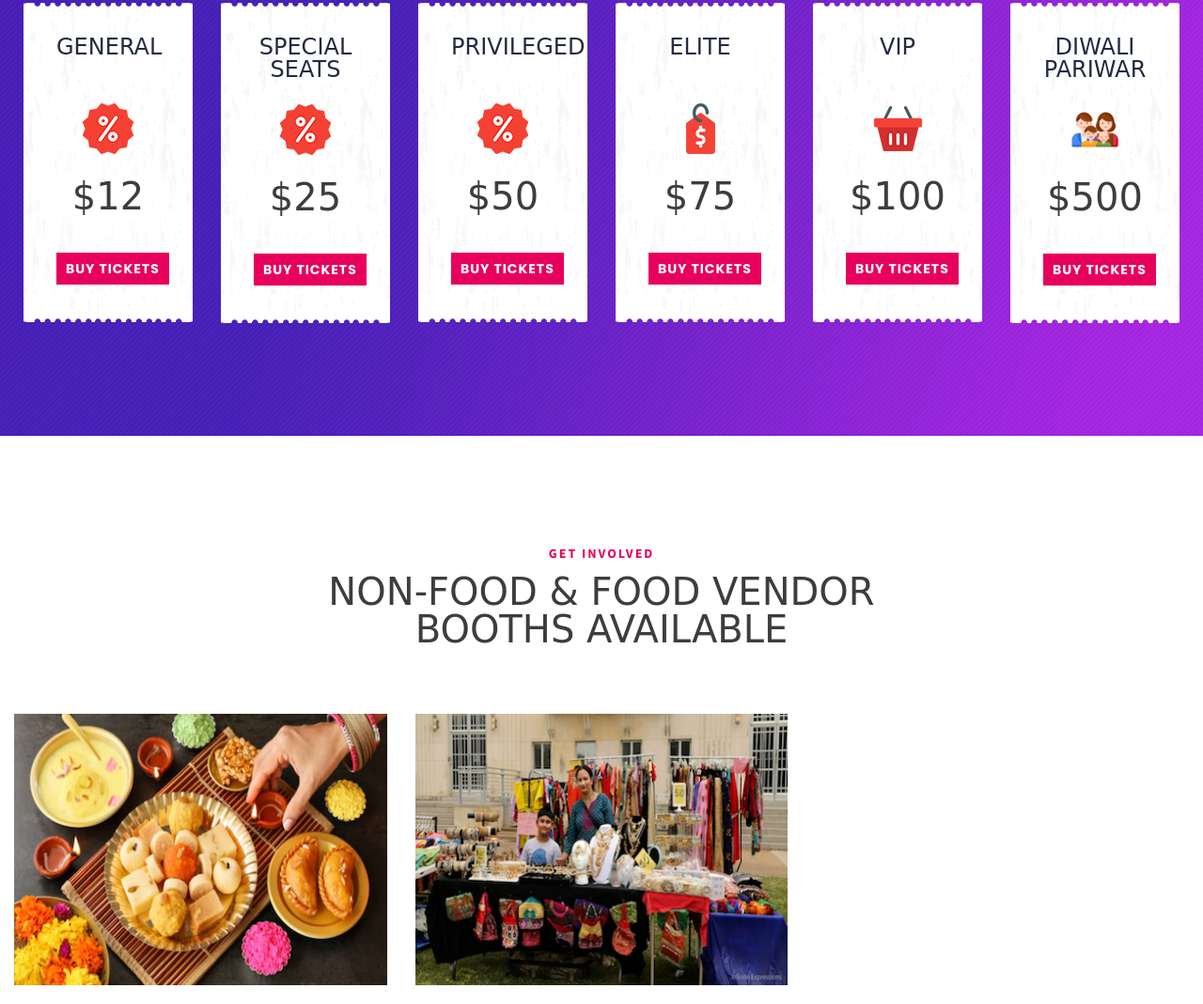
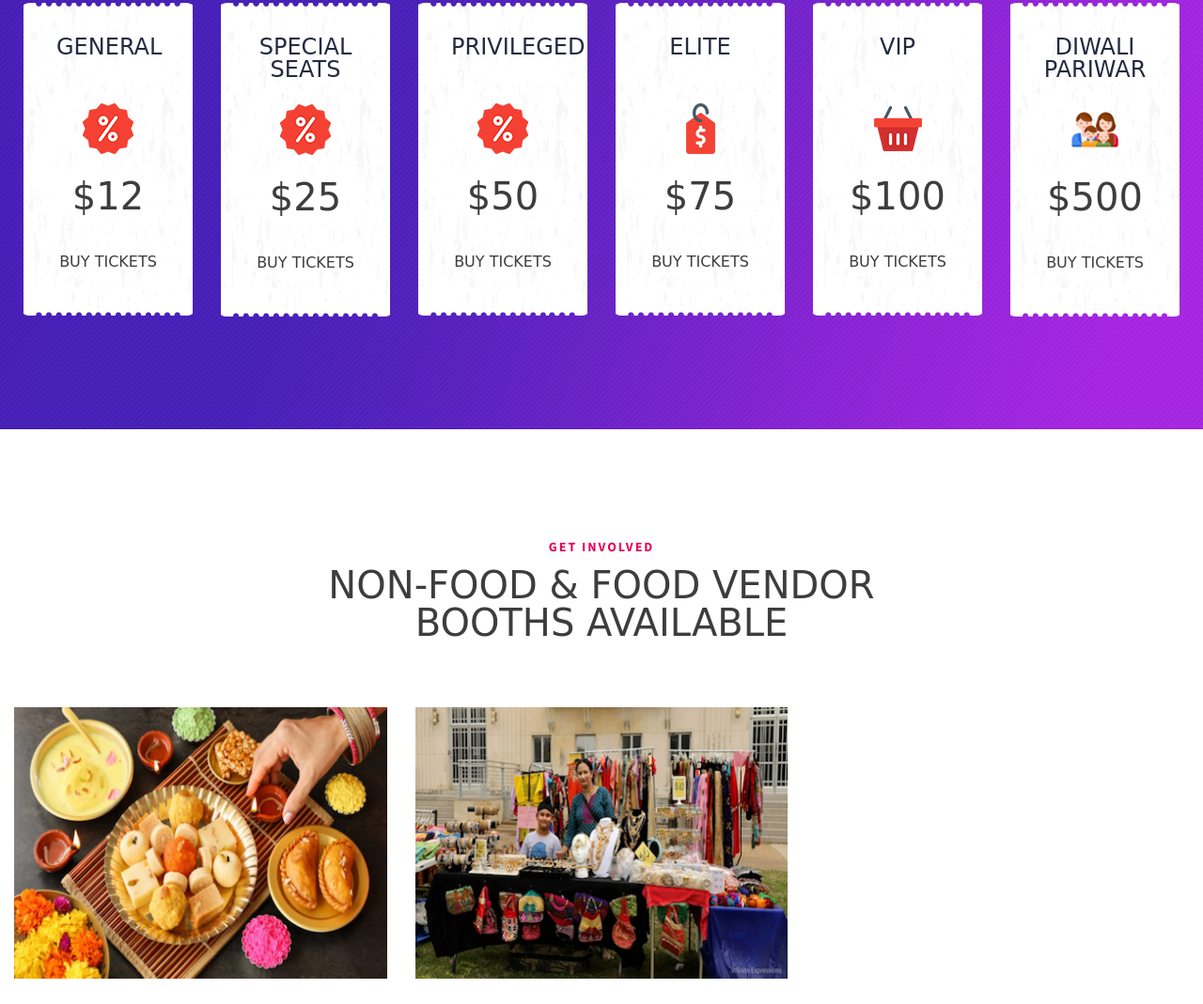
Before and after one commit to RKTJKYog/DiwaliMela2023, a plain HTML site: page index.html in a window 1280 px wide. Shown: the part 4972-6041 px from the top of the page at 94% size. Drawn offline with Linux system fonts and the light colour scheme; some packages are replaced by stand-ins of ours; animation ran at ten frames a second; a web font is replaced by a local one.

Commit message:
Rolling Back Buy Button Changes

```diff
--- a/index.html
+++ b/index.html
@@ -559,7 +559,7 @@
 
                   </div>
                   <div class="price-btn">
-                    <a href="https://fairparktix.evenue.net/cgi-bin/ncommerce3/SEGetEventInfo?ticketCode=GS%3AMULTI%3ACB23%3ADIM1104%3A&linkID=dfp-multi&shopperContext=&pc=&caller=&appCode=&groupCode=DIM&cgc=&dataAccId=447&locale=en_US&siteId=ev_dfp-multi" target="_blank" class="ticket-btn btn "><h7>BUY TICKETS</h7></a>
+                    <a href="https://fairparktix.evenue.net/cgi-bin/ncommerce3/SEGetEventInfo?ticketCode=GS%3AMULTI%3ACB23%3ADIM1104%3A&linkID=dfp-multi&shopperContext=&pc=&caller=&appCode=&groupCode=DIM&cgc=&dataAccId=447&locale=en_US&siteId=ev_dfp-multi" target="_blank" ><h6>BUY TICKETS</h6></a>
                   </div>
                 </div>
               </div>
@@ -582,7 +582,7 @@
 
                   </div>
                   <div class="price-btn">
-                    <a href="https://fairparktix.evenue.net/cgi-bin/ncommerce3/SEGetEventInfo?ticketCode=GS%3AMULTI%3ACB23%3ADIM1104%3A&linkID=dfp-multi&shopperContext=&pc=&caller=&appCode=&groupCode=DIM&cgc=&dataAccId=447&locale=en_US&siteId=ev_dfp-multi" target="_blank" class="ticket-btn btn"><h7>BUY TICKETS</h7></a>
+                    <a href="https://fairparktix.evenue.net/cgi-bin/ncommerce3/SEGetEventInfo?ticketCode=GS%3AMULTI%3ACB23%3ADIM1104%3A&linkID=dfp-multi&shopperContext=&pc=&caller=&appCode=&groupCode=DIM&cgc=&dataAccId=447&locale=en_US&siteId=ev_dfp-multi" target="_blank" ><h6>BUY TICKETS</h6></a>
                   </div>
                 </div>
               </div>
@@ -607,7 +607,7 @@
 
                   </div>
                   <div class="price-btn">
-                    <a href="https://fairparktix.evenue.net/cgi-bin/ncommerce3/SEGetEventInfo?ticketCode=GS%3AMULTI%3ACB23%3ADIM1104%3A&linkID=dfp-multi&shopperContext=&pc=&caller=&appCode=&groupCode=DIM&cgc=&dataAccId=447&locale=en_US&siteId=ev_dfp-multi" target="_blank" class="ticket-btn btn "><h7>BUY TICKETS</h7></a>
+                    <a href="https://fairparktix.evenue.net/cgi-bin/ncommerce3/SEGetEventInfo?ticketCode=GS%3AMULTI%3ACB23%3ADIM1104%3A&linkID=dfp-multi&shopperContext=&pc=&caller=&appCode=&groupCode=DIM&cgc=&dataAccId=447&locale=en_US&siteId=ev_dfp-multi" target="_blank" ><h6>BUY TICKETS</h6></a>
                   </div>
                 </div>
               </div>
@@ -632,7 +632,7 @@
 
                   </div>
                   <div class="price-btn">
-                    <a href="https://fairparktix.evenue.net/cgi-bin/ncommerce3/SEGetEventInfo?ticketCode=GS%3AMULTI%3ACB23%3ADIM1104%3A&linkID=dfp-multi&shopperContext=&pc=&caller=&appCode=&groupCode=DIM&cgc=&dataAccId=447&locale=en_US&siteId=ev_dfp-multi" target="_blank" class="ticket-btn btn "><h7>BUY TICKETS</h7></a>
+                    <a href="https://fairparktix.evenue.net/cgi-bin/ncommerce3/SEGetEventInfo?ticketCode=GS%3AMULTI%3ACB23%3ADIM1104%3A&linkID=dfp-multi&shopperContext=&pc=&caller=&appCode=&groupCode=DIM&cgc=&dataAccId=447&locale=en_US&siteId=ev_dfp-multi" target="_blank" ><h6>BUY TICKETS</h6></a>
                   </div>
                 </div>
               </div>
@@ -657,7 +657,7 @@
 
                   </div>
                   <div class="price-btn">
-                    <a href="https://fairparktix.evenue.net/cgi-bin/ncommerce3/SEGetEventInfo?ticketCode=GS%3AMULTI%3ACB23%3ADIM1104%3A&linkID=dfp-multi&shopperContext=&pc=&caller=&appCode=&groupCode=DIM&cgc=&dataAccId=447&locale=en_US&siteId=ev_dfp-multi" target="_blank" class="ticket-btn btn "><h7>BUY TICKETS</h7></a>
+                    <a href="https://fairparktix.evenue.net/cgi-bin/ncommerce3/SEGetEventInfo?ticketCode=GS%3AMULTI%3ACB23%3ADIM1104%3A&linkID=dfp-multi&shopperContext=&pc=&caller=&appCode=&groupCode=DIM&cgc=&dataAccId=447&locale=en_US&siteId=ev_dfp-multi" target="_blank" ><h6>BUY TICKETS</h6></a>
                   </div>
                 </div>
               </div>
@@ -683,7 +683,7 @@
 
                   </div>
                   <div class="price-btn">
-                    <a href="https://www.radhakrishnatemple.net/diwalimela-sponsorship-payments" target="_blank" class="ticket-btn btn "><h7>BUY TICKETS</h7></a>
+                    <a href="https://www.radhakrishnatemple.net/diwalimela-sponsorship-payments" target="_blank" ><h6>BUY TICKETS</h6></a>
                   </div>
                 </div>
 
```
